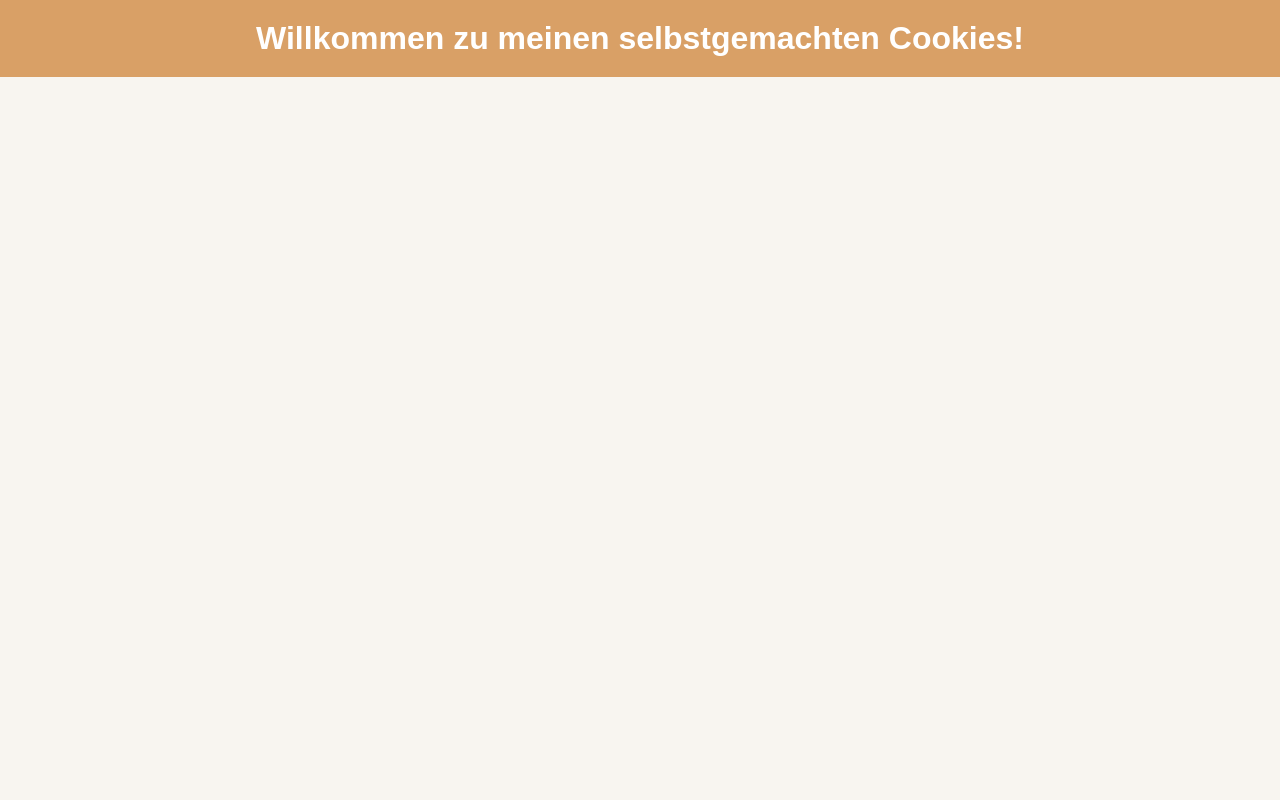
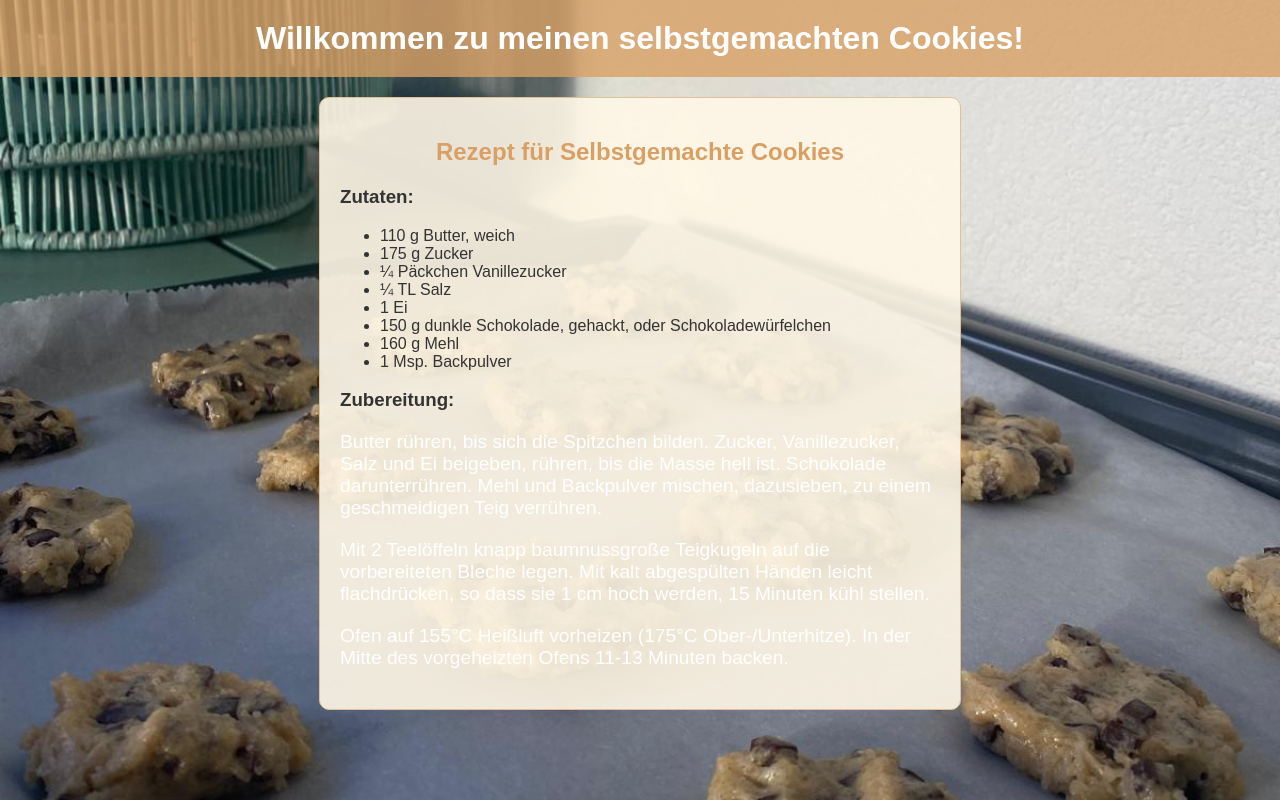
Before and after one commit to gnowngr/Cookies, a plain HTML site: page index.html in a window 1280 px wide. Drawn offline with Linux system fonts and the light colour scheme.

Commit message:
Edit Webpage

```diff
--- a/index.html
+++ b/index.html
@@ -7,13 +7,17 @@
     <style>
         body {
             font-family: Arial, sans-serif;
-            background-color: #f8f5f0;
+            background-image: url('cookies.jpg');
+            background-size: cover;
+            background-position: center 60%;
+            background-attachment: fixed;
             margin: 0;
             padding: 0;
             text-align: center;
+            color: #333;
         }
         header {
-            background-color: #d9a066;
+            background-color: rgba(217, 160, 102, 0.8);
             color: white;
             padding: 20px 10px;
         }
@@ -23,19 +27,26 @@
         p {
             margin: 20px auto;
             font-size: 1.2em;
-            color: #333;
+            color: white;
         }
-        .cookie-image {
-            margin-top: 20px;
-            max-width: 100%;
-            height: auto;
+        .recipe {
+            margin: 20px;
+            padding: 20px;
+            background-color: rgba(255, 248, 231, 0.9);
+            border: 1px solid #e0c097;
             border-radius: 10px;
-            box-shadow: 0 4px 6px rgba(0, 0, 0, 0.1);
+            text-align: left;
+            display: inline-block;
+            max-width: 600px;
+        }
+        .recipe h2 {
+            text-align: center;
+            color: #d9a066;
         }
         footer {
             margin-top: 30px;
             font-size: 0.9em;
-            color: #666;
+            color: #fff;
         }
     </style>
 </head>
@@ -44,10 +55,24 @@
         <h1>Willkommen zu meinen selbstgemachten Cookies!</h1>
     </header>
     <main>
-
+        <div class="recipe">
+            <h2>Rezept für Selbstgemachte Cookies</h2>
+            <h3>Zutaten:</h3>
+            <ul>
+                <li>110 g Butter, weich</li>
+                <li>175 g Zucker</li>
+                <li>¼ Päckchen Vanillezucker</li>
+                <li>¼ TL Salz</li>
+                <li>1 Ei</li>
+                <li>150 g dunkle Schokolade, gehackt, oder Schokoladewürfelchen</li>
+                <li>160 g Mehl</li>
+                <li>1 Msp. Backpulver</li>
+            </ul>
+            <h3>Zubereitung:</h3>
+            <p>Butter rühren, bis sich die Spitzchen bilden. Zucker, Vanillezucker, Salz und Ei beigeben, rühren, bis die Masse hell ist. Schokolade darunterrühren. Mehl und Backpulver mischen, dazusieben, zu einem geschmeidigen Teig verrühren.</p>
+            <p>Mit 2 Teelöffeln knapp baumnussgroße Teigkugeln auf die vorbereiteten Bleche legen. Mit kalt abgespülten Händen leicht flachdrücken, so dass sie 1 cm hoch werden, 15 Minuten kühl stellen.</p>
+            <p>Ofen auf 155°C Heißluft vorheizen (175°C Ober-/Unterhitze). In der Mitte des vorgeheizten Ofens 11-13 Minuten backen.</p>
+        </div>
     </main>
-    <footer>
-
-    </footer>
 </body>
 </html>
```
Also changed, not shown: cookies.jpg (added).
